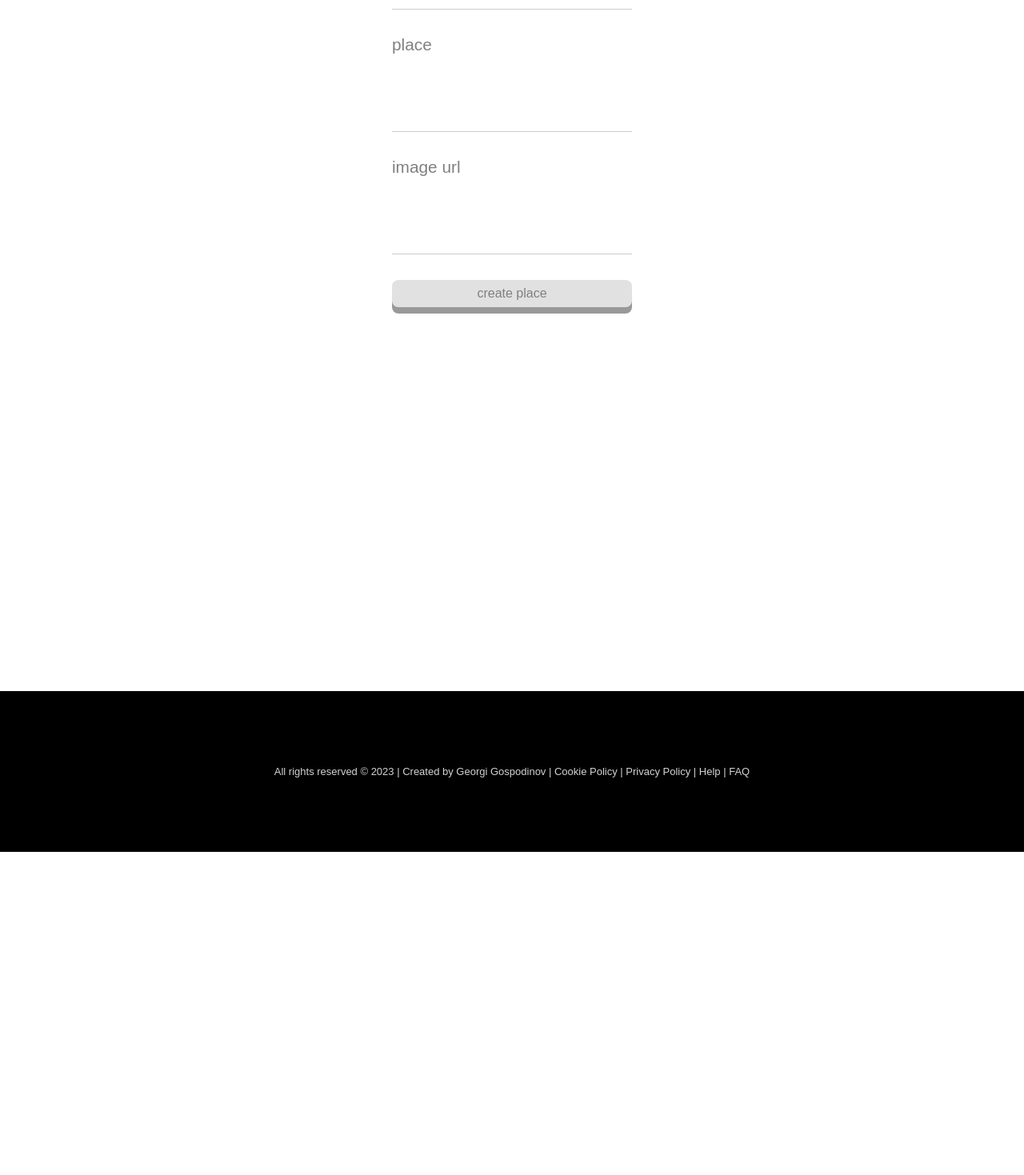
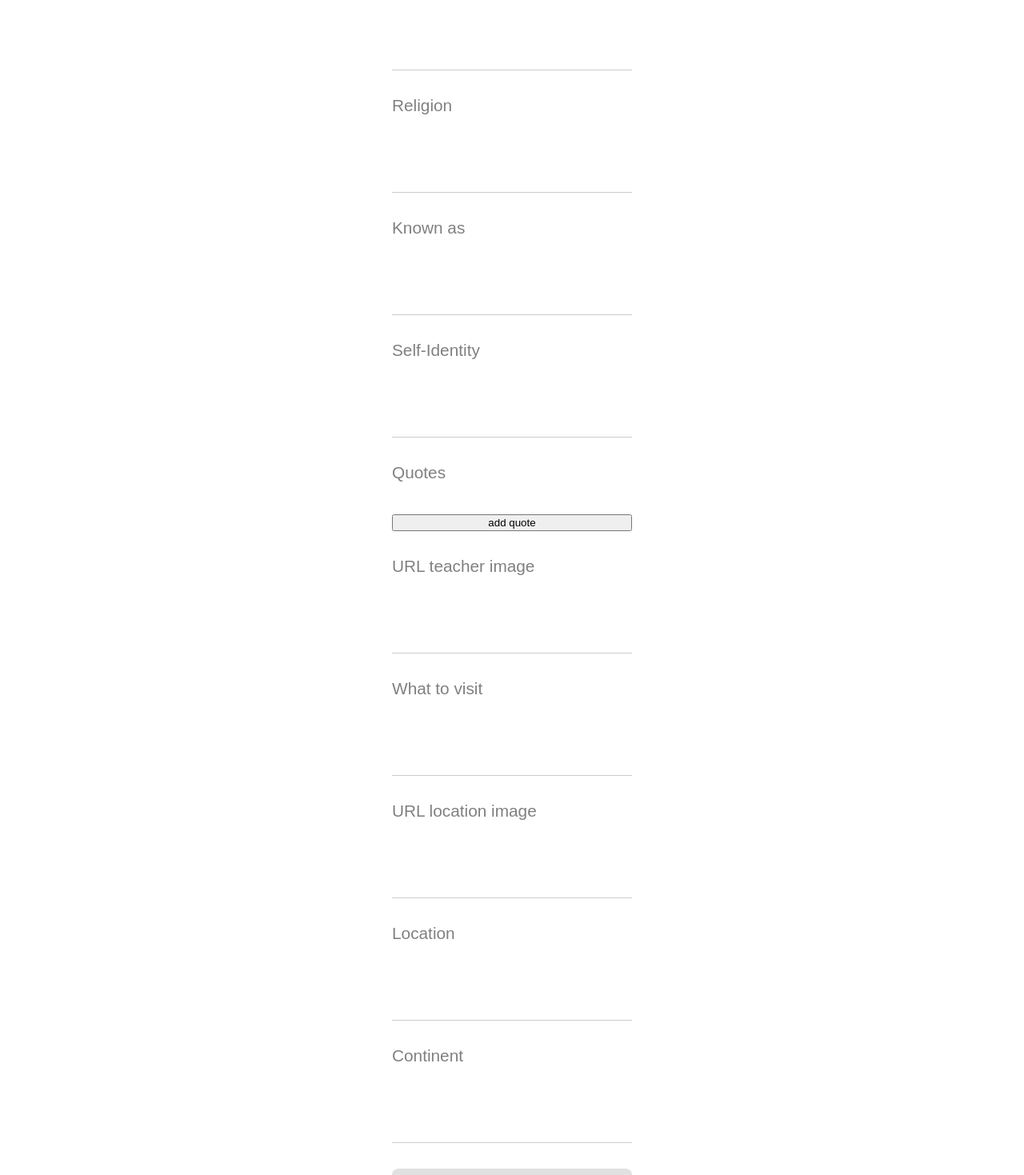
Before and after one commit to gergacio/TheSeeker, a React (Create React App) app in the folder client/: page /create-place in a window 1280 px wide. Shown: the part 660-2129 px from the top of the page at 80% size. Before the commit the page ends 1725 px from the top, so only its background shows below. Built offline with nearby package versions, Linux system fonts and the light colour scheme.

Commit message:
update pages

```diff
--- a/client/src/pages/create-place.js
+++ b/client/src/pages/create-place.js
@@ -9,9 +9,15 @@ export const CreatePlace = () => {
   const [cookies, _] = useCookies(["access_token"]);
   const [place, setPlace] = useState({
     name: "",
-    place: "",
-    // quotes: [],
-    image: "",
+    location: "",
+    continent: "",
+    religion: "",
+    bio: "",
+    selfIdentity: "",
+    quotes: [],
+    teacherImg: "",
+    locationImg: "",
+    whatToVisit: "",
     userOwner: userID,
   });
 
@@ -22,17 +28,17 @@ export const CreatePlace = () => {
     setPlace({ ...place, [name]: value });
   };
 
-  // const handleQuoteChange = (event, index) => {
-  //   const { value } = event.target;
-  //   const quotes = [...teacher.quotes];
-  //   quotes[index] = value;
-  //   setTeacher({ ...teacher, quotes });
-  // };
+  const handleQuoteChange = (event, index) => {
+    const { value } = event.target;
+    const quotes = [...place.quotes];
+    quotes[index] = value;
+    setPlace({ ...place, quotes });
+  };
 
-  // const handleAddQuote = () => {
-  //   const quotes = [...teacher.quotes, ""];
-  //   setTeacher({ ...teacher, quotes });
-  // };
+  const handleAddQuote = () => {
+    const quotes = [...place.quotes, ""];
+    setPlace({ ...place, quotes });
+  };
 
   const handleSubmit = async (event) => {
     event.preventDefault();
@@ -45,7 +51,7 @@ export const CreatePlace = () => {
         }
       );
 
-      alert("place created");
+      alert("Place Created");
       navigate("/search");
     } catch (error) {
       console.error(error);
@@ -56,11 +62,11 @@ export const CreatePlace = () => {
     <div className="create-places-container ">
 
 
+    <h1>Create place</h1>
+      <div className="create-place">
 
-      <div className="create-place">
-      {/* <h2>create</h2> */}
       <form onSubmit={handleSubmit}>
-        <label htmlFor="name">teacher</label>
+        <label htmlFor="name">Teacher name</label>
         <input
           type="text"
           id="name"
@@ -70,23 +76,43 @@ export const CreatePlace = () => {
           required
         />
 
-      <label htmlFor="place">place</label>
+
+
+        <label htmlFor="religion">Religion</label>
         <input
           type="text"
-          id="place"
-          name="place"
-          value={place.place}
+          id="religion"
+          name="religion"
+          value={place.religion}
+          onChange={handleChange}
+          required
+        />
+        <label htmlFor="bio">Known as</label>
+        <input
+          type="text"
+          id="bio"
+          name="bio"
+          value={place.bio}
           onChange={handleChange}
           required
         />
 
-        {/* <label htmlFor="quotes">quotes</label>
-        {teacher.quotes.map((quote, index) => (
+        <label htmlFor="selfIdentity">Self-Identity</label>
+        <input
+          type="text"
+          id="selfIdentity"
+          name="selfIdentity"
+          value={place.selfIdentity}
+          onChange={handleChange}
+          required
+        />
+
+        <label htmlFor="quotes">Quotes</label>
+        {place.quotes.map((quote, index) => (
           <input
             key={index}
             type="text"
             name="quotes"
-            className="ingredients"
             value={quote}
             onChange={(event) => handleQuoteChange(event, index)}
             required
@@ -94,14 +120,50 @@ export const CreatePlace = () => {
         ))}
         <button type="button" className="create-btn" onClick={handleAddQuote}>
           add quote
-        </button> */}
+        </button>
 
-        <label htmlFor="image">image url</label>
+        <label htmlFor="teacherImg">URL teacher image</label>
         <input
           type="text"
-          id="image"
-          name="image"
-          value={place.image}
+          id="teacherImg"
+          name="teacherImg"
+          value={place.teacherImg}
+          onChange={handleChange}
+          required
+        />
+        <label htmlFor="whatToVisit">What to visit</label>
+        <input
+          type="text"
+          id="whatToVisit"
+          name="whatToVisit"
+          value={place.whatToVisit}
+          onChange={handleChange}
+          required
+        />
+        <label htmlFor="locationImg">URL location image</label>
+        <input
+          type="text"
+          id="locationImg"
+          name="locationImg"
+          value={place.locationImg}
+          onChange={handleChange}
+          required
+        />
+              <label htmlFor="location">Location</label>
+        <input
+          type="text"
+          id="location"
+          name="location"
+          value={place.location}
+          onChange={handleChange}
+          required
+        />
+        <label htmlFor="continent">Continent</label>
+        <input
+          type="text"
+          id="continent"
+          name="continent"
+          value={place.continent}
           onChange={handleChange}
           required
         />
--- a/client/src/pages/save-place.js
+++ b/client/src/pages/save-place.js
@@ -22,15 +22,28 @@ export const SavedPlace = () => {
   }, []);
   return (
     <div className="search">
-      <h1> saved places</h1>
+      <h1> Saved places</h1>
 
       <ul>
         {savedTeachers.map((teacher) => (
           <li className="places" key={teacher._id}>
-            <div>
-              <h2>{teacher.name}</h2>
+
+            <h2>{teacher.name}</h2>
+            <p>{teacher.whatToVisit}</p>
+            <p>{teacher.location}</p>
+            <div className="example example-cover">
+                 <img src={teacher.locationImg} alt={teacher.location} />
             </div>
-            <p>{teacher.place}</p>
+            <p>Wisdom Quotes</p>
+            {teacher.quotes.map((quote, index) => {
+                  return (
+                    <p
+                      key={index}
+                    >“{quote}”</p>
+                  );
+                })}
+
+
 
           </li>
         ))}
--- a/client/src/pages/search.js
+++ b/client/src/pages/search.js
@@ -73,10 +73,24 @@ export const Search = () => {
               <h2>{teacher.name}</h2>
 
               <div className="example example-cover">
-                 <img src={teacher.image} alt={teacher.name} />
+                 <img src={teacher.teacherImg} alt={teacher.name} />
               </div>
-              <p>{teacher.place}</p>
 
+              {/* <p>{teacher.location}</p> */}
+              {/* <p>{teacher.continent}</p> */}
+              {/* <p>{teacher.religion}</p> */}
+              <p>{teacher.bio}</p>
+              <p>“{teacher.selfIdentity}”</p>
+              {/* <p>{teacher.whatToVisit}</p> */}
+
+                {/* {teacher.quotes.map((quote, index) => {
+                  return (
+                    <p
+                      key={index}
+                    >“{quote}”</p>
+                  );
+                })}
+           */}
               <p><button className="button"
                 onClick={() => saveTeacher(teacher._id)}
                 disabled={isTeacherSaved(teacher._id)}
```
Also changed, not shown: client/src/App.css (+7 -0 lines), 2 other files (tests, documents, lock files or other folders).
